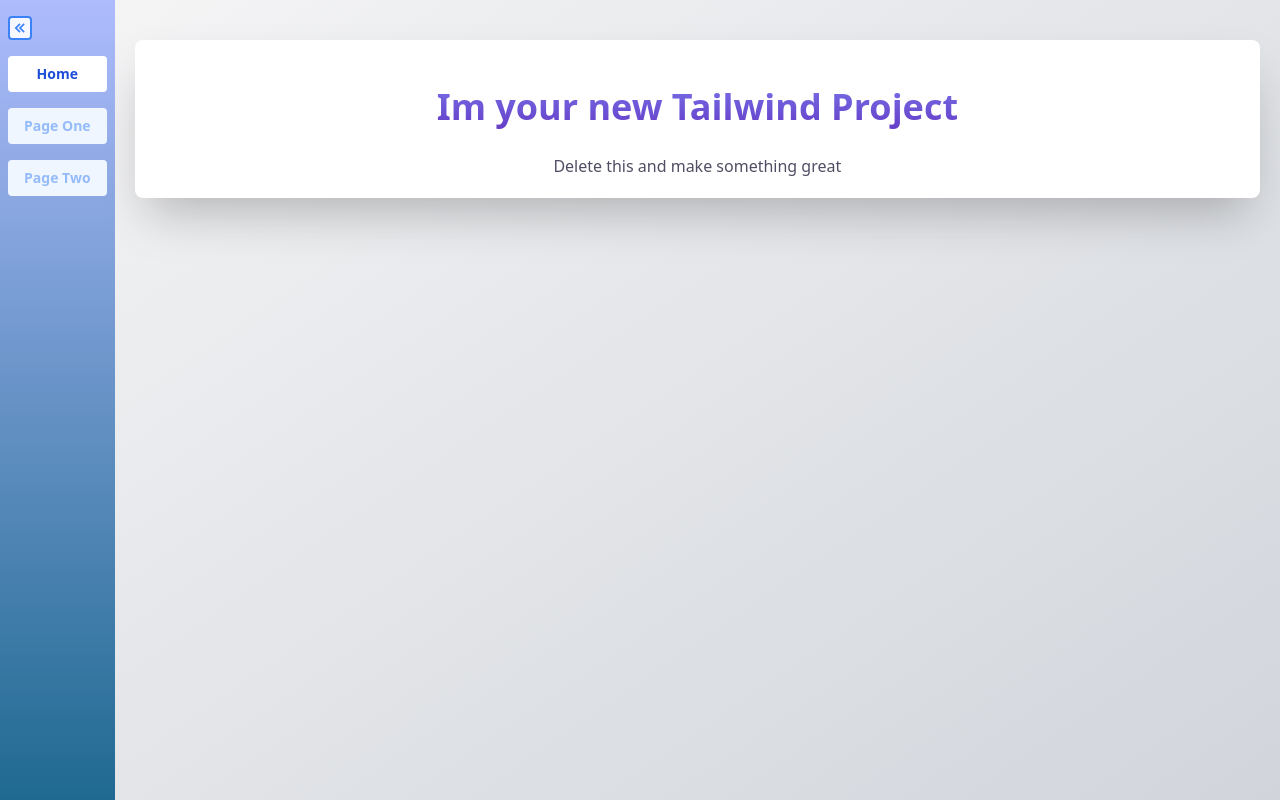
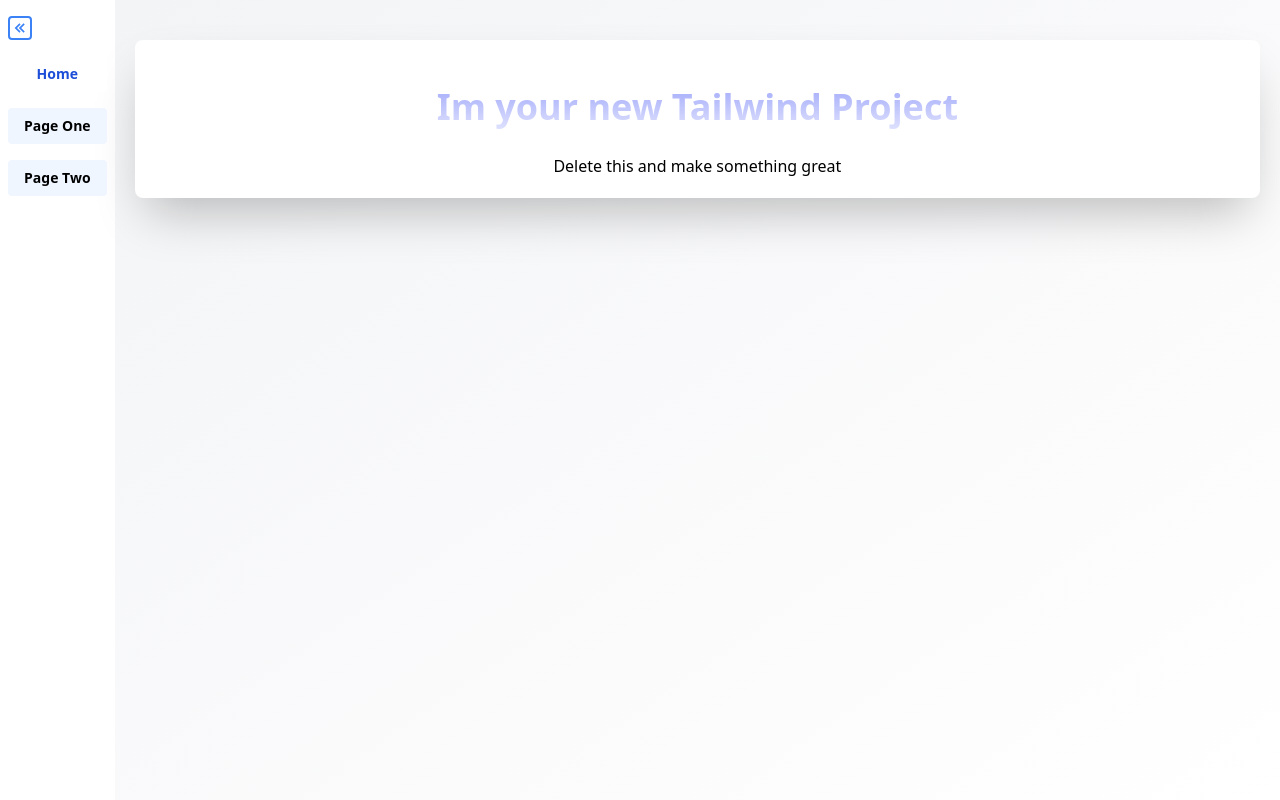
Before and after one commit to PaulHaze/nextjs-tailwind-tutorial-starter, a Next.js app: page / in a window 1280 px wide. Built offline with nearby package versions, Linux system fonts and the light colour scheme.

Commit message:
update tailwind config

```diff
--- a/tailwind.config.js
+++ b/tailwind.config.js
@@ -1,9 +1,10 @@
-const colors = require('tailwindcss/colors');
-// const defaultTheme = require('tailwindcss/defaultTheme');
-
 module.exports = {
-  mode: 'jit',
-  purge: ['./pages/**/*.{js,ts,jsx,tsx}', './components/**/*.{js,ts,jsx,tsx}'],
+  content: [
+    './pages/**/*.{js,ts,jsx,tsx}',
+    './components/**/*.{js,ts,jsx,tsx}',
+    './features/**/*.{js,ts,jsx,tsx}',
+    './layouts/**/*.{js,ts,jsx,tsx}',
+  ],
   theme: {
     screens: {
       sm: '640px',
@@ -26,25 +27,6 @@
       center: true,
     },
     extend: {
-      colors: {
-        rose: colors.rose,
-        fuchsia: colors.fuchsia,
-        teal: colors.teal,
-        lime: colors.lime,
-        green: colors.green,
-        emerald: colors.emerald,
-        orange: colors.orange,
-        bluegray: colors.blueGray,
-        coolgray: colors.coolGray,
-        truegray: colors.trueGray,
-        warmgray: colors.warmGray,
-        gray: colors.gray,
-        amber: colors.amber,
-        yellow: colors.yellow,
-        sky: colors.sky,
-        violet: colors.violet,
-        purple: colors.purple,
-      },
       minWidth: {
         sm: '640px',
         md: '768px',
@@ -60,11 +42,12 @@
         '2xl': '1536px',
       },
       spacing: {
-        sm: '8px',
-        md: '16px',
-        lg: '24px',
-        xl: '48px',
-        '2xl': '96px',
+        sm: '1rem',
+        md: '2rem',
+        lg: '4rem',
+        xl: '8rem',
+        '2xl': '16rem',
+        '4xl': '32rem',
       },
     },
   },
```
